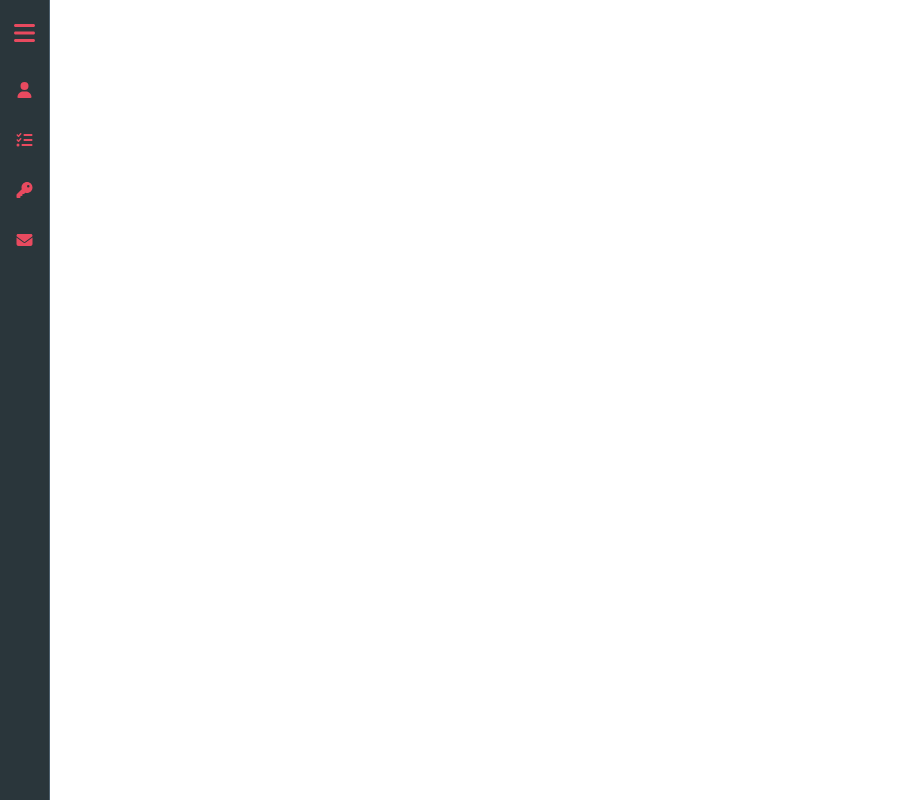
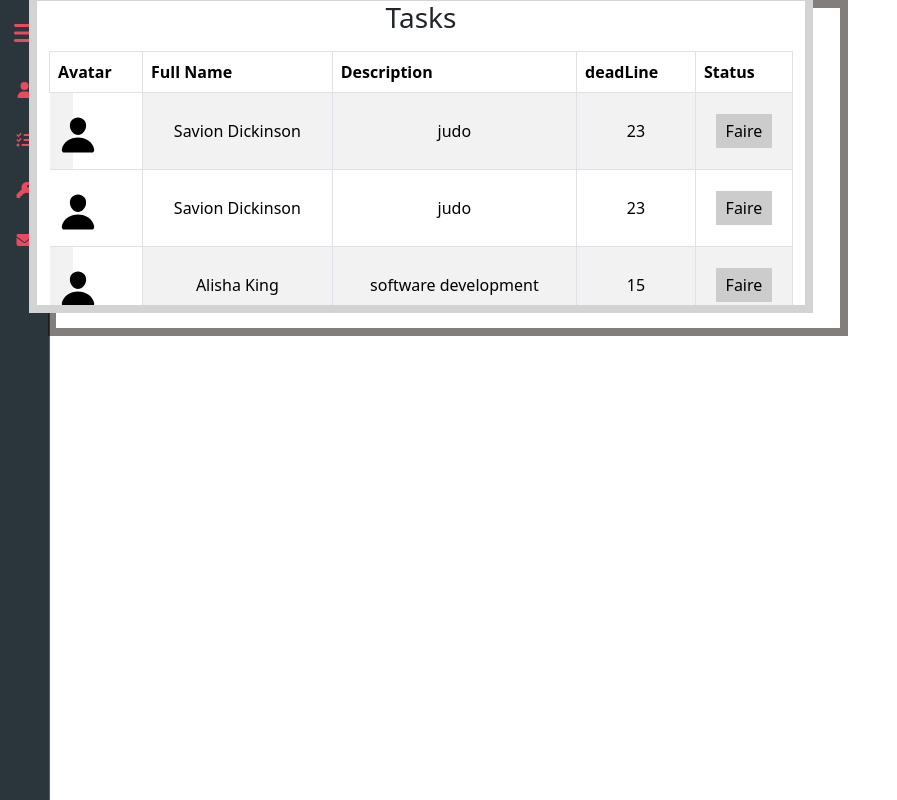
Before and after one commit to GrirZouhair/TaskManager, a React (Vite) app in the folder client/: page /adminDashbord in a window 1280 px wide. Shown: the whole page, without its empty margins (0-897 px from the left). Built offline with nearby package versions, Linux system fonts and the light colour scheme; the HTML template or start-up script is replaced by a standard one.

Commit message:
updating the table task

```diff
--- a/client/src/Styles/TaskView.css
+++ b/client/src/Styles/TaskView.css
@@ -1,8 +1,11 @@
-table {
-    width: 100%;
-    height: 100%;
-    border-collapse: collapse;
-}
+/* .parent {
+    display: flex;
+    justify-content: center;
+    align-items: center;
+    height: 100vh;
+} */
+
+
 
 .toggle-button {
     background-color: #ccc;
@@ -20,10 +23,3 @@ table {
 .toggle-button.checked span {
     text-decoration: line-through;
 }
-
-
-
-
-td {
-    padding: 10px;
-}
--- a/client/src/components/Employeurs.tsx
+++ b/client/src/components/Employeurs.tsx
@@ -47,7 +47,7 @@ function Employeurs() {
   return (
     <div className="parent">
       <div className="child row align-items-center gap-2" style={{ backgroundColor: "#FFFFFF" }}>
-            <h3 className="pointer text-center">Employeurs</h3>
+        <h3 className="pointer text-center">Employeurs</h3>
         {employeurs.length > 0 &&
           employeurs.map((employeur) => (
             <>
--- a/client/src/components/TaskView.tsx
+++ b/client/src/components/TaskView.tsx
@@ -1,5 +1,6 @@
 import React, { useState } from "react";
 import "../Styles/TaskView.css";
+import { IoPerson } from "react-icons/io5";
 
 const TaskView = () => {
   const [tasks, setTasks] = useState([
@@ -14,7 +15,44 @@ const TaskView = () => {
       status: "a faire",
       deadLine: "2024-04-23",
       created_at: "2024-04-22 12:25:05"
+    },
+    {
+      idEmployee: 13,
+      id: 1,
+      email: "clovis.dibbert@example.com",
+      full_name: "Savion Dickinson",
+      gender: "female",
+      name: "IDOFTASSILA",
+      description: "judo",
+      status: "a faire",
+      deadLine: "2024-04-23",
+      created_at: "2024-04-22 12:25:05"
+    },
+    {
+      idEmployee: 27,
+      id: 2,
+      email: "alisha.king@example.com",
+      full_name: "Alisha King",
+      gender: "female",
+      name: "Project X",
+      description: "software development",
+      status: "in progress",
+      deadLine: "2024-05-15",
+      created_at: "2024-04-20 09:45:30"
+    },
+    {
+      idEmployee: 42,
+      id: 3,
+      email: "mario.rossi@example.com",
+      full_name: "Mario Rossi",
+      gender: "male",
+      name: "Marketing Campaign",
+      description: "social media ads",
+      status: "completed",
+      deadLine: "2024-04-18",
+      created_at: "2024-04-10 14:10:20"
     }
+
   ]);
 
   const formatDateByDays = (dateString) => {
@@ -40,27 +78,43 @@ const TaskView = () => {
   };
 
   return (
-    <div className="container">
-      <div className="parent">
-        <div className="child">
-          <table>
-            {tasks.map((task, index) => (
-              <tr key={index}>
-                <td>{task.id}</td>
-                <td>{task.full_name}</td>
-                <td>{task.description}</td>
-                <td>{task.status}</td>
-                <td>{task.deadLine}</td>
-                <td>{formatDateByDays(task.created_at)} Days</td>
-                <td>
+    <div className="parent" style={{ width: "800px" }}>
+      <div className="child row align-items-center gap-2" style={{ backgroundColor: "#FFFFFF" }}>
+        <h3 className="pointer text-center">Tasks</h3>
+        {tasks.length > 0 &&
+          <div className="table-responsive">
+            <table className="table table-striped table-bordered">
+              <thead>
+                <tr>
+                  <th>Avatar</th>
+                  <th>Full Name</th>
+                  <th>Description</th>
+                  <th>deadLine</th>
+                  <th>Status</th>
+                </tr>
+              </thead>
+              <tbody>
+                {tasks.map((task) => (
+                  <tr key={task.id}>
+                    <div className="col-3 icon pointer text-center align-middle">
+                      <IoPerson />
+                    </div>
+                    <td className="text-center align-middle">{task.full_name}</td>
+                    <td className="text-center align-middle">{task.description}</td>
+                    <td className="text-center align-middle">{formatDateByDays(task.deadLine)}</td>
+                    <td className="text-center align-middle">
                       <ToggleButton />
                     </td>
                   </tr>
                 ))}
+              </tbody>
             </table>
           </div>
+        }
       </div>
     </div>
+
+
   );
 };
 
--- a/client/src/pages/AdminPages/AdminDashboard.tsx
+++ b/client/src/pages/AdminPages/AdminDashboard.tsx
@@ -15,8 +15,8 @@ function AdminDashboard() {
   return (
     <div className="d-flex align-items-center gap-5 h-100">
       <Sidebar />
+      <TaskView />
       {/* <Employeurs /> */}
-      {/* <TaskView /> */}
 
     </div>
   );
```
Lines whose indentation alone changed are shown as unchanged.
